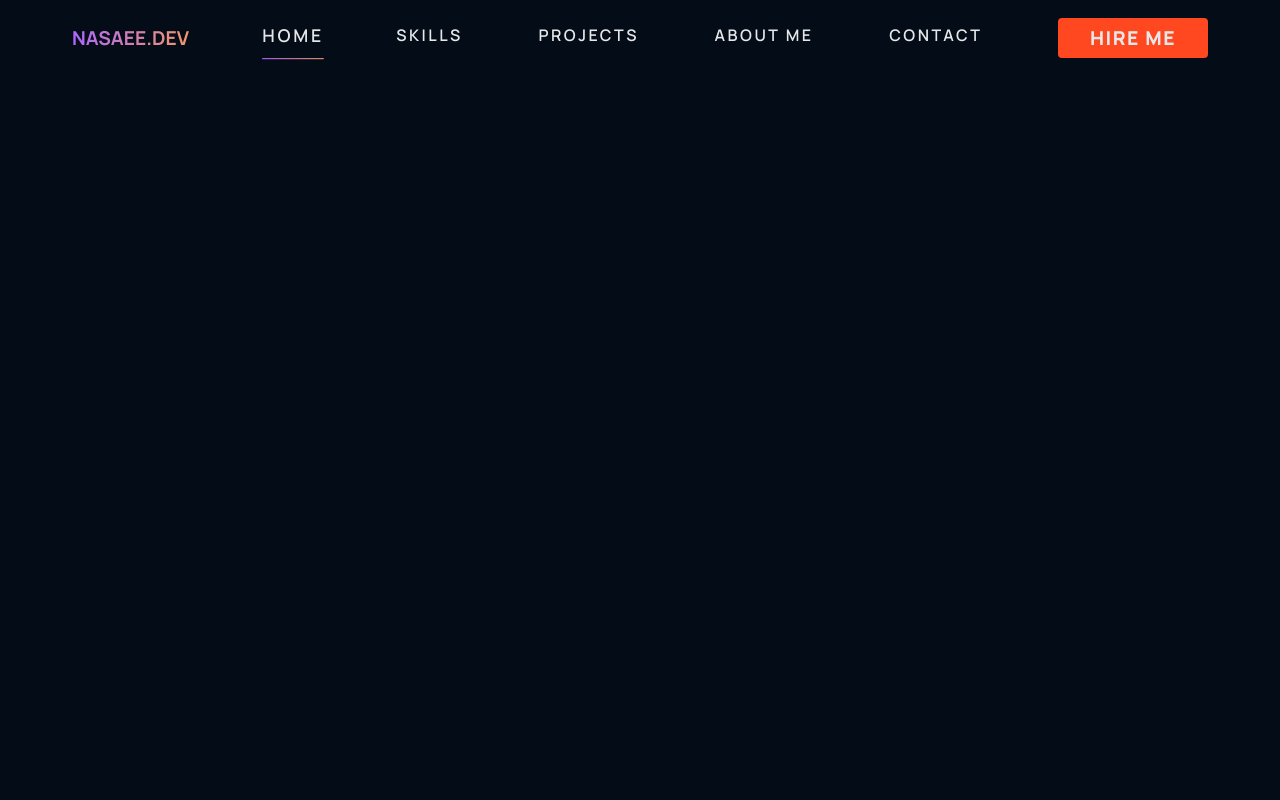
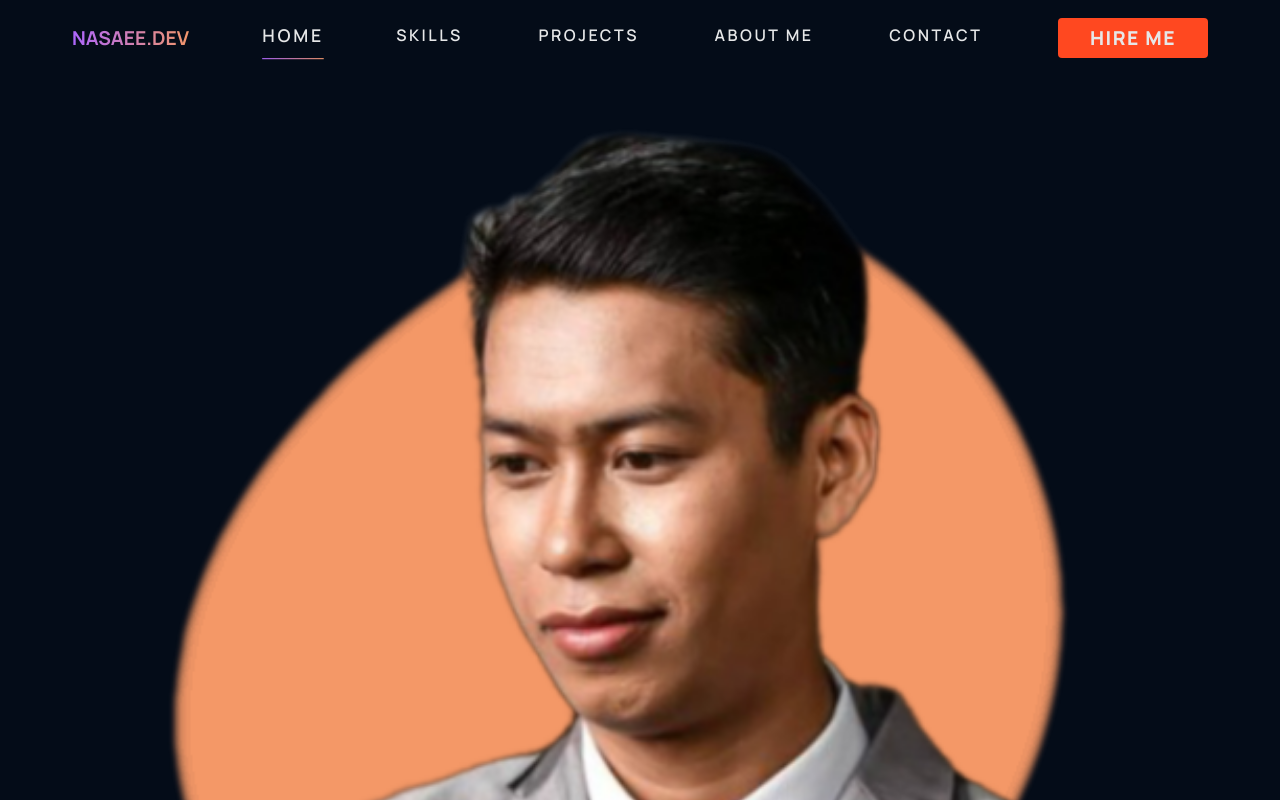
Before and after one commit to Nasaee/my-portfolio, a React (Vite) app: page / in a window 1280 px wide. Shown: the top 800 px of the page. Built offline with nearby package versions, Linux system fonts and the light colour scheme.

Commit message:
add background color to navbar when scroll 50% of viewport

```diff
--- a/src/App.jsx
+++ b/src/App.jsx
@@ -1,10 +1,12 @@
 import './App.css';
+import Hero from './components/hero/Hero';
 import NavBar from './components/navBar/Navbar';
 
 function App() {
   return (
     <main>
       <NavBar />
+      <Hero />
     </main>
   );
 }
--- /dev/null
+++ b/src/components/hero/Hero.jsx
@@ -0,0 +1,16 @@
+import Style from './hero.style';
+import profileImg from '../../assets/img/profile-pic.png';
+
+const Hero = () => {
+  return (
+    <Style>
+      <section id='home' className='hero'>
+        <div className='hero-content'></div>
+        <div className='hero-img'>
+          <img src={profileImg} alt='' />
+        </div>
+      </section>
+    </Style>
+  );
+};
+export default Hero;
--- /dev/null
+++ b/src/components/hero/hero.style.jsx
@@ -0,0 +1,5 @@
+import { styled } from 'styled-components';
+
+const Style = styled.section``;
+
+export default Style;
--- a/src/components/navBar/Navbar.jsx
+++ b/src/components/navBar/Navbar.jsx
@@ -5,10 +5,10 @@ import Menu from '../menu/Menu';
 import { useGlobalContext } from '../../context';
 
 const Navbar = () => {
-  const { activeLink, handleClickLink } = useGlobalContext();
+  const { scrolled, activeLink, handleClickLink } = useGlobalContext();
 
   return (
-    <Nav>
+    <Nav className={scrolled ? 'scrolled' : ''}>
       <div className='nav-center'>
         <div className='logo-container'>
           <a href='#'>NASAEE.DEV</a>
--- a/src/components/navBar/Navbar.style.js
+++ b/src/components/navBar/Navbar.style.js
@@ -5,6 +5,10 @@ const Nav = styled.nav`
   width: 100%;
   height: 75px;
   z-index: 1000;
+
+  &.scrolled {
+    background: #4f555d;
+  }
 
   .nav-center {
     display: none;
--- a/src/context.jsx
+++ b/src/context.jsx
@@ -1,10 +1,25 @@
-import { createContext, useContext, useState } from 'react';
+import { createContext, useContext, useState, useEffect } from 'react';
 
 const AppContact = createContext();
 
 export const AppProvider = ({ children }) => {
   const [activeLink, setActiveLink] = useState('home');
   const [isMenuOpen, setIsMenuOpen] = useState(false);
+  const [scrolled, setScrolled] = useState(false);
+
+  useEffect(() => {
+    const onScroll = () => {
+      if (window.scrollY > 50) {
+        setScrolled(true);
+      } else {
+        setScrolled(false);
+      }
+    };
+
+    window.addEventListener('scroll', onScroll);
+
+    return () => window.removeEventListener('scroll', onScroll);
+  }, []);
 
   const handleClickLink = (htmlID) => {
     setActiveLink(htmlID);
@@ -15,7 +30,14 @@ export const AppProvider = ({ children }) => {
 
   return (
     <AppContact.Provider
-      value={{ activeLink, handleClickLink, closeMenu, openMenu, isMenuOpen }}
+      value={{
+        scrolled,
+        activeLink,
+        handleClickLink,
+        closeMenu,
+        openMenu,
+        isMenuOpen,
+      }}
     >
       {children}
     </AppContact.Provider>
```
